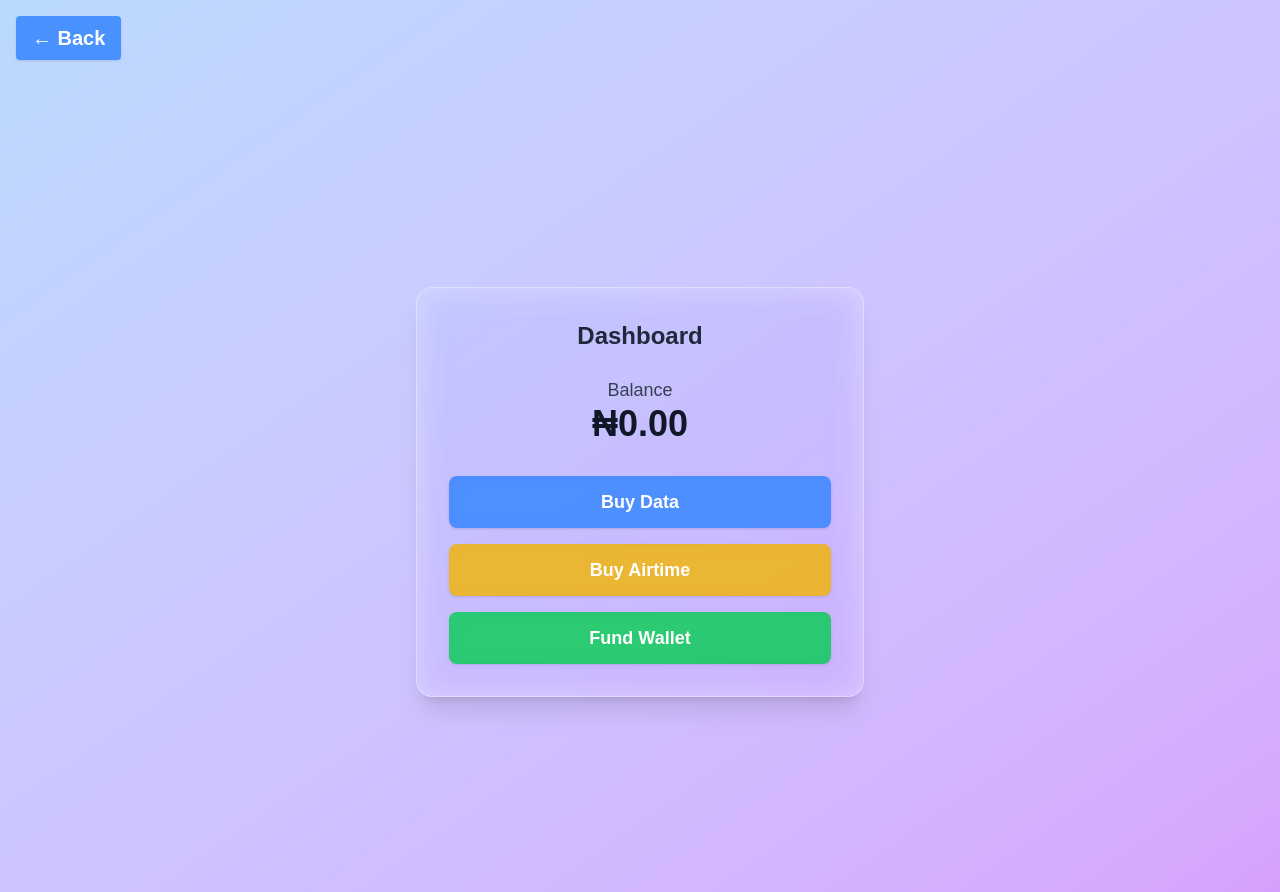
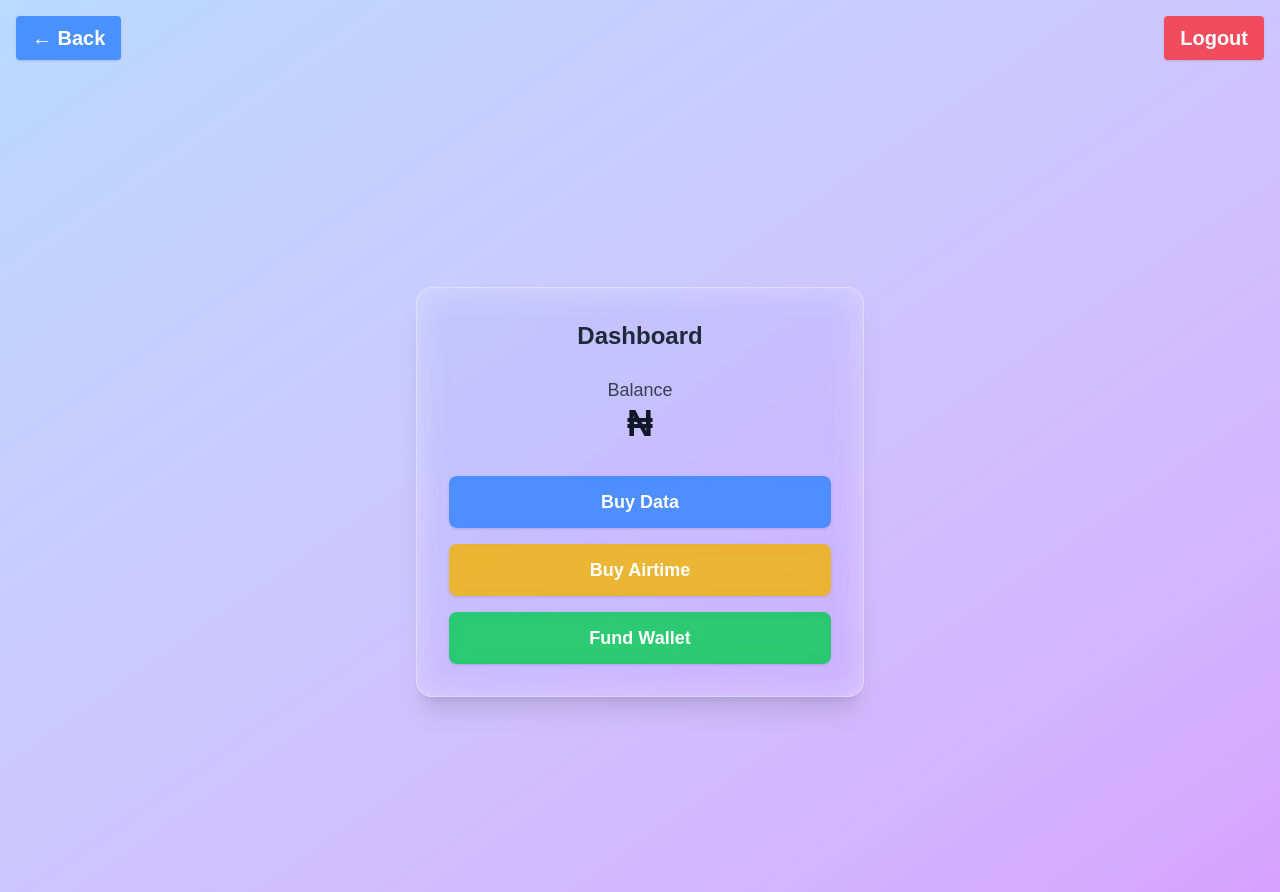
Before and after one commit to Chisomalaoma/wisper-datashare, a Next.js app: page /dashboard in a window 1280 px wide. Built offline with nearby package versions, Linux system fonts and the light colour scheme; no server answers.

Commit message:
dashboard balance and logout

```diff
--- a/src/app/dashboard/layout.tsx
+++ b/src/app/dashboard/layout.tsx
@@ -1,21 +1,12 @@
 'use client';
 
-import { useRouter } from 'next/navigation';
 import { ReactNode } from 'react';
+import Header from '../../components/Header';
 
 export default function DashboardLayout({ children }: { children: ReactNode }) {
-    const router = useRouter();
-
     return (
         <div className='bg-gradient-to-br from-blue-400/40 to-purple-600/40'>
-            <nav className="w-full flex items-center p-4 mb-4 ">
-                <button
-                    onClick={() => router.back()}
-                    className="cursor-pointer px-4 py-2  text-xl rounded bg-blue-500/80 text-white font-semibold shadow hover:bg-blue-600/80 transition"
-                >
-                    ← Back
-                </button>
-            </nav>
+            <Header />
             <main>{children}</main>
         </div>
     );
--- /dev/null
+++ b/src/components/Header.tsx
@@ -0,0 +1,43 @@
+'use client';
+
+import { useRouter } from 'next/navigation';
+import { useUserProfile } from '../hooks/useAuth';
+
+export default function Header() {
+    const router = useRouter();
+    const { data: userProfile } = useUserProfile();
+
+    const handleLogout = () => {
+        // Clear authentication data
+        localStorage.removeItem('authToken');
+        localStorage.removeItem('user');
+
+        // Redirect to login page
+        router.push('/auth/login');
+    };
+
+    return (
+        <nav className="w-full flex items-center justify-between p-4 mb-4">
+            <button
+                onClick={() => router.back()}
+                className="cursor-pointer px-4 py-2 text-xl rounded bg-blue-500/80 text-white font-semibold shadow hover:bg-blue-600/80 transition"
+            >
+                ← Back
+            </button>
+
+            <div className="flex items-center gap-4">
+                {userProfile && (
+                    <span className="text-gray-700 font-medium">
+                        Welcome, {userProfile.firstname}
+                    </span>
+                )}
+                <button
+                    onClick={handleLogout}
+                    className="cursor-pointer px-4 py-2 text-xl rounded bg-red-500/80 text-white font-semibold shadow hover:bg-red-600/80 transition"
+                >
+                    Logout
+                </button>
+            </div>
+        </nav>
+    );
+}
--- a/src/containers/DashboardContainer.tsx
+++ b/src/containers/DashboardContainer.tsx
@@ -1,13 +1,18 @@
+"use client"
+
+import { useUserProfile } from '@/hooks/useAuth';
 import Link from 'next/link';
 
 export default function DashboardContainer() {
+    const { data: userProfile, isLoading: isProfileLoading } = useUserProfile();
+    console.log({ userProfile })
     return (
         <div className="min-h-screen flex items-center justify-center">
             <div className="w-full max-w-md p-8 rounded-2xl shadow-xl bg-white/30 backdrop-blur-lg border border-white/30">
                 <h2 className="text-2xl font-bold mb-6 text-center text-gray-800">Dashboard</h2>
                 <div className="mb-8 text-center">
                     <div className="text-gray-700 text-lg">Balance</div>
-                    <div className="text-4xl font-bold text-gray-900 mb-2">₦0.00</div>
+                    <div className="text-4xl font-bold text-gray-900 mb-2">₦{userProfile?.Wallet?.walletBalance}</div>
                 </div>
                 <div className="flex flex-col gap-4">
                     <Link href="/dashboard/data" className="cursor-pointer">
```
